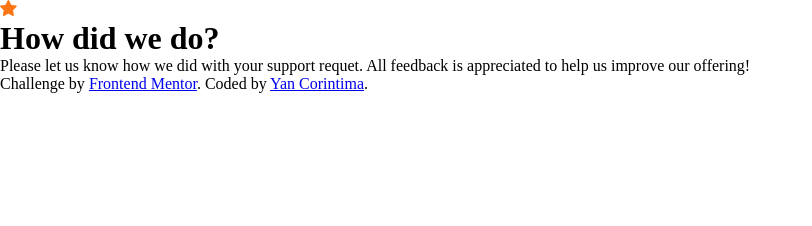
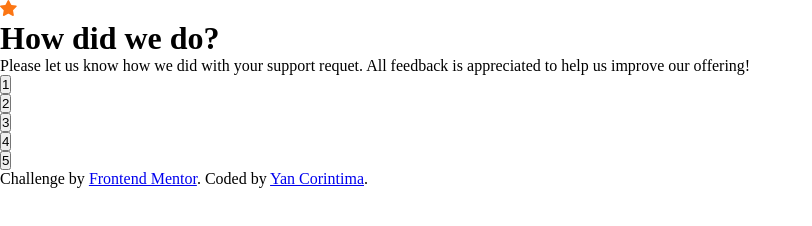
Before and after one commit to Nigraum/interactive-rating-component, a plain HTML site: page index.html in a window 1280 px wide. Shown: the whole page, without its empty margins (0-812 px from the left). Drawn offline with Linux system fonts and the light colour scheme.

Commit message:
Add rating buttons

```diff
--- a/index.html
+++ b/index.html
@@ -20,6 +20,14 @@
           Please let us know how we did with your support requet. All feedback is
           appreciated to help us improve our offering!
         </p>
+
+        <ul>
+          <li><button class="btn">1</button></li>
+          <li><button class="btn">2</button></li>
+          <li><button class="btn">3</button></li>
+          <li><button class="btn">4</button></li>
+          <li><button class="btn">5</button></li>
+        </ul>
       </div>
   </main>
 
```
